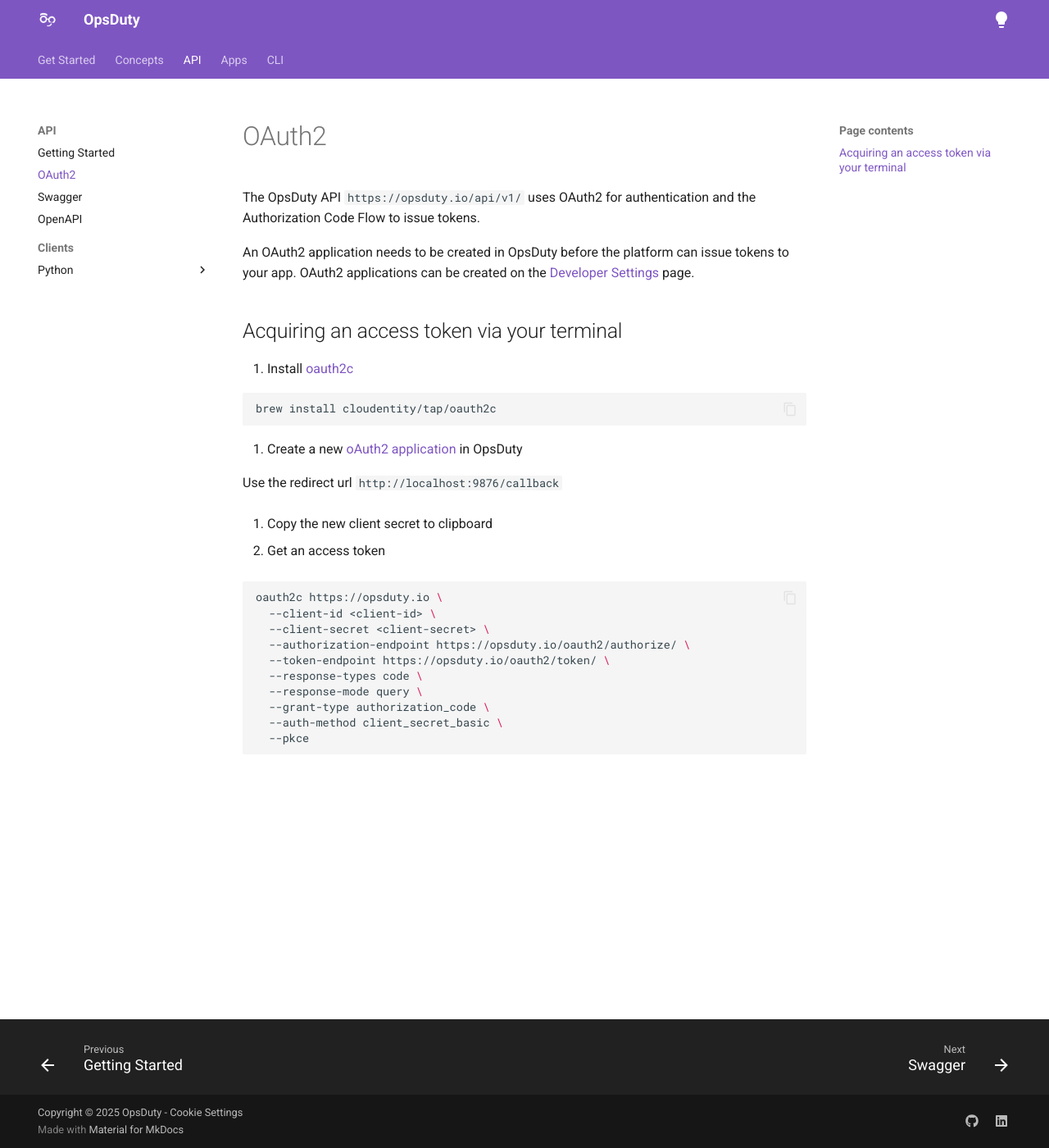
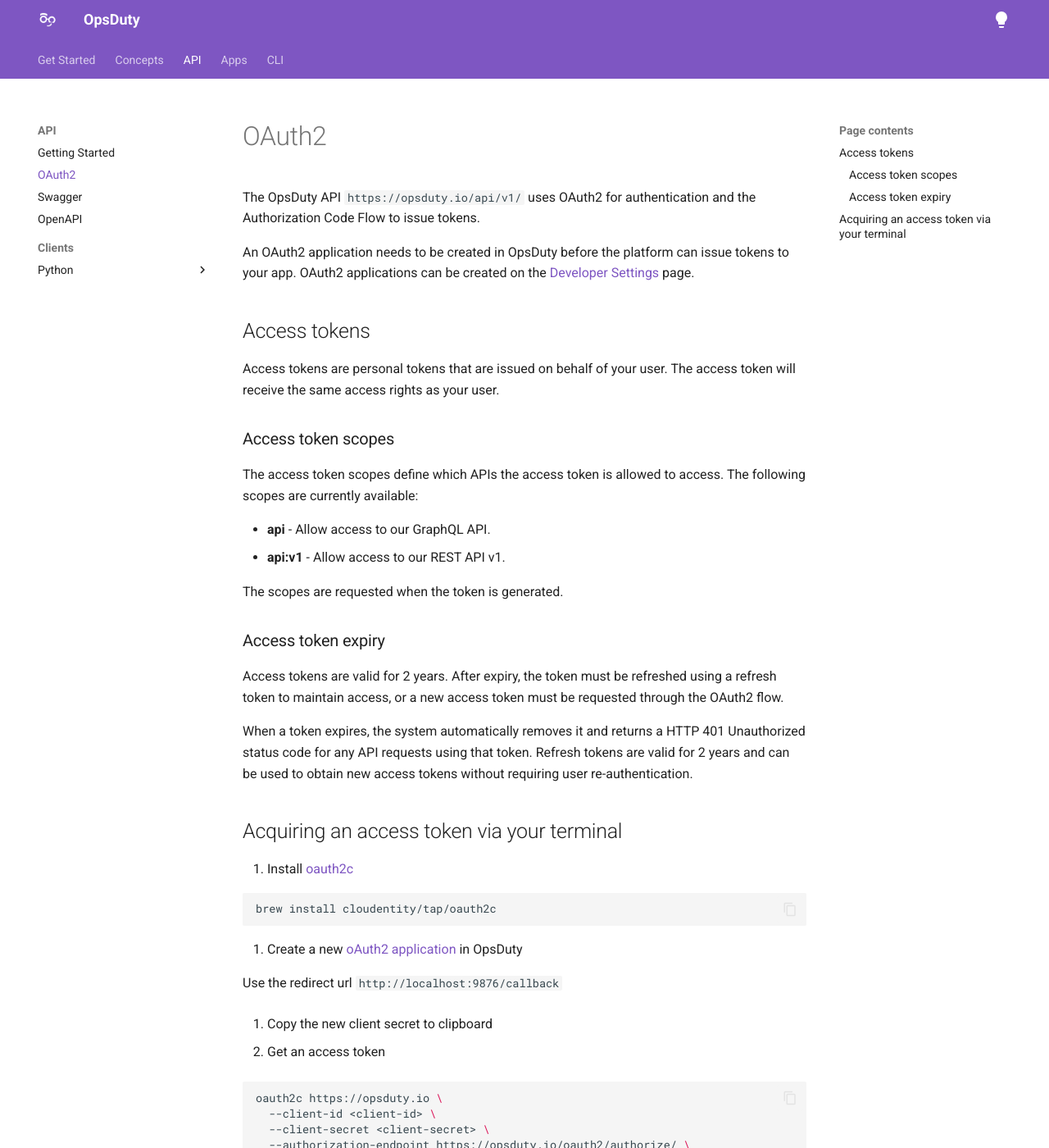
Before and after one commit to opsduty/opsduty-docs, an MkDocs documentation site: the page built from docs/api/oauth2.md, in a window 1280 px wide and 1400 px high. Shown: the whole window at 82% size. Built offline with MkDocs 1.6.1 and Material for MkDocs 9.7.7, drawn with Linux system fonts in a browser that asks for light colours.

Commit message:
Document oauth2 tokens

```diff
--- a/docs/api/oauth2.md
+++ b/docs/api/oauth2.md
@@ -7,6 +7,32 @@
 issue tokens to your app. OAuth2 applications can be created on the
 [Developer Settings](https://opsduty.io/app/organization/developer-settings)
 page.
+
+## Access tokens
+
+Access tokens are personal tokens that are issued on behalf of your user. The
+access token will receive the same access rights as your user.
+
+### Access token scopes
+
+The access token scopes define which APIs the access token is allowed to access.
+The following scopes are currently available:
+
+- **api** - Allow access to our GraphQL API.
+- **api:v1** - Allow access to our REST API v1.
+
+The scopes are requested when the token is generated.
+
+### Access token expiry
+
+Access tokens are valid for 2 years. After expiry, the token must be refreshed
+using a refresh token to maintain access, or a new access token must be
+requested through the OAuth2 flow.
+
+When a token expires, the system automatically removes it and returns a HTTP 401
+Unauthorized status code for any API requests using that token. Refresh tokens
+are valid for 2 years and can be used to obtain new access tokens without
+requiring user re-authentication.
 
 ## Acquiring an access token via your terminal
 
```
